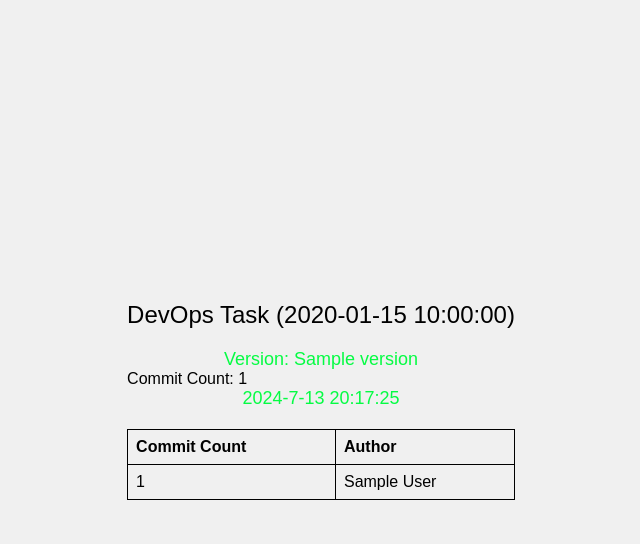
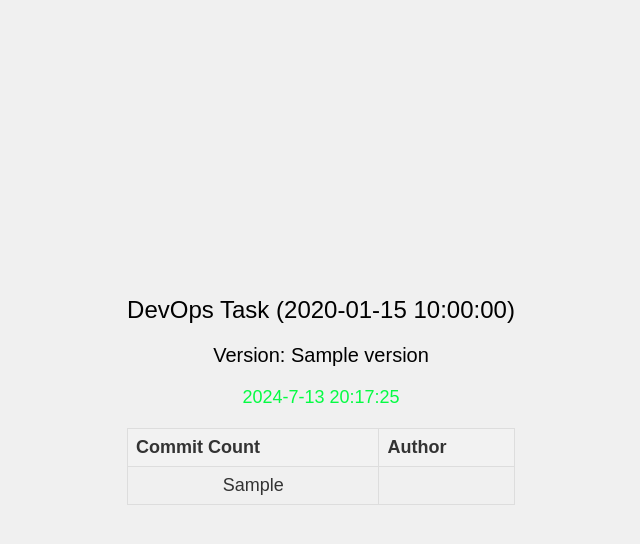
Before and after one commit to George-Hampson/heroku_task, a Flask app: template app/templates/index.html in a window 1280 px wide. Shown: the top 544 px of the page, without its empty margins (319-959 px from the left). Run offline with Flask 2, Linux system fonts and the light colour scheme; the template is opened without the code that fills it: most values are stand-ins (such as "Sample title", 1, 10 or a date in 2020); parts of the project's set-up code (start-up, migrations or seed data) failed here and were passed over.

Commit message:
Visual updates + version + linting issues

```diff
--- /dev/null
+++ b/VERSION.txt
@@ -0,0 +1 @@
+0.0.1
--- a/app/app.py
+++ b/app/app.py
@@ -8,26 +8,47 @@ app = Flask(__name__)
 def get_git_shortlog():
     try:
         result = subprocess.run(['git', 'shortlog', '-s'],
-                                stdout=subprocess.PIPE,
-                                stderr=subprocess.PIPE, text=True)
-        if result.returncode != 0:
-            raise Exception(result.stderr)
-        shortlog = result.stdout.strip().split('\n')
-        return [line.split('\t') for line in shortlog]
-    except Exception as e:
-        print(f"Error getting git shortlog: {e}")  # Log the exception
-        return []
+                                capture_output=True, text=True, check=True)
+        return result.stdout
+    except FileNotFoundError:
+        return "Git not found"
 
 
 @app.route('/')
 def index():
+    # Get GitHub run number from environment variable, defaulting to 'Local'
     github_run_number = os.getenv('GITHUB_RUN_NUMBER', 'Local')
-    commit_count = os.getenv('GITHUB_COMMIT_COUNT', 'Unknown')
-    shortlog_data = get_git_shortlog()
+
+    # Get Git shortlog
+    git_shortlog = get_git_shortlog()
+
+    # Render the template 'index.html' and pass variables to it
     return render_template('index.html', version=github_run_number,
-                           commit_count=commit_count,
-                           shortlog_data=shortlog_data)
+                           git_shortlog=git_shortlog)
 
 
 if __name__ == '__main__':
+    # Increment version
+    with open('VERSION', 'r+') as f:
+        version = f.read().strip()
+        major, minor, patch = map(int, version.split('.'))
+        patch += 1
+        new_version = f'{major}.{minor}.{patch}'
+        f.seek(0)
+        f.write(new_version)
+        f.truncate()
+    # Build and push Docker image
+    subprocess.run(['docker', 'build', '-t', f'flaskapp:{new_version}', '.'],
+                   check=True)
+    subprocess.run(['docker', 'tag', f'flaskapp:{new_version}',
+                    f'registry.heroku.com/YOUR_HEROKU_APP_NAME/web'],
+                    check=True)
+    subprocess.run(['docker', 'push',
+                    f'registry.heroku.com/YOUR_HEROKU_APP_NAME/web'],
+                   check=True)
+    # Deploy to Heroku
+    subprocess.run(['heroku', 'container:release', 'web', '--app',
+                    'YOUR_HEROKU_APP_NAME'],
+                   check=True)
+
     app.run(debug=True, host='0.0.0.0', port=int(os.environ.get('PORT', 5000)))
--- a/app/templates/index.html
+++ b/app/templates/index.html
@@ -14,27 +14,37 @@
             background-color: #f0f0f0;
             font-family: Arial, sans-serif;
         }
+        .container {
+            text-align: center;
+        }
         .welcome-text {
-            text-align: center;
             color: black;
             font-size: 24px;
             margin-bottom: 20px;
         }
-        .datetime, .version {
-            text-align: center;
+        .version {
+            font-size: 20px;
+            margin-bottom: 20px;
+        }
+        .datetime {
             font-size: 18px;
             color: #05fc43;
+            margin-bottom: 20px;
+        }
+        .shortlog {
+            font-size: 18px;
+            color: #333;
         }
         table {
             width: 100%;
-            margin-top: 20px;
             border-collapse: collapse;
         }
-        table, th, td {
-            border: 1px solid black;
+        th, td {
+            border: 1px solid #ddd;
+            padding: 8px;
         }
-        th, td {
-            padding: 8px;
+        th {
+            background-color: #f2f2f2;
             text-align: left;
         }
     </style>
@@ -47,9 +57,6 @@
         <div class="version">
             Version: {{ version }}
         </div>
-        <div class="commit-count">
-            Commit Count: {{ commit_count }}
-        </div>
         <div class="datetime">
             <!-- JavaScript to display current date and time -->
             <script>
@@ -60,18 +67,22 @@
                 document.write(dateTime);
             </script>
         </div>
+        <div class="shortlog">
             <table>
                 <tr>
                     <th>Commit Count</th>
                     <th>Author</th>
                 </tr>
-            {% for count, author in shortlog_data %}
+                {% for line in git_shortlog.split('\n') %}
+                {% if line %}
                 <tr>
-                <td>{{ count }}</td>
-                <td>{{ author }}</td>
+                    <td>{{ line.split()[0] }}</td>
+                    <td>{{ ' '.join(line.split()[1:]) }}</td>
                 </tr>
+                {% endif %}
                 {% endfor %}
             </table>
         </div>
+    </div>
 </body>
 </html>
```
Lines whose indentation alone changed are shown as unchanged.
